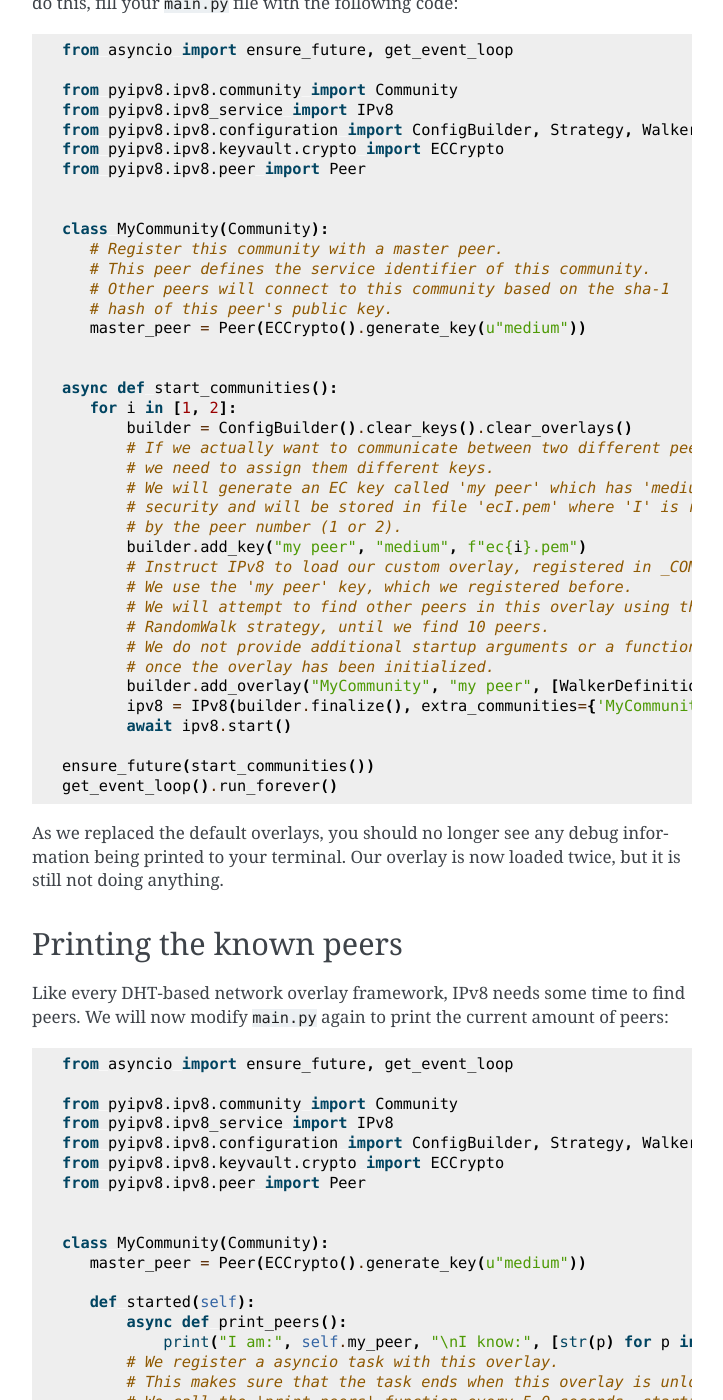
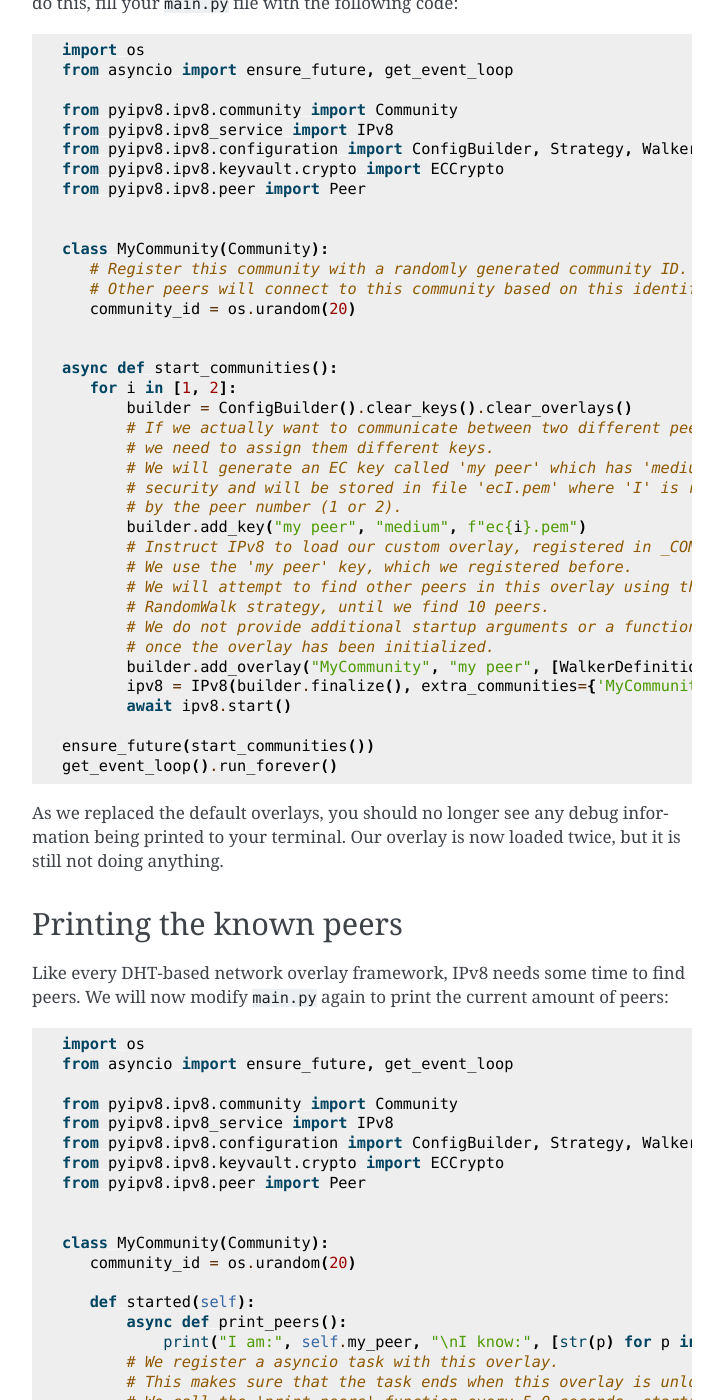
Before and after one commit to Tribler/py-ipv8, a Sphinx documentation site: the page built from doc/basics/overlay_tutorial.rst, in a window 1280 px wide and 1400 px high, scrolled down 2074 px. Shown: the whole window, without its empty margins (388-1111 px from the left). Built offline with Sphinx 7.4.7, drawn with Linux system fonts in a browser that asks for light colours; some of the changed text lies outside the part shown.

Commit message:
Removed master_peer references from docs

```diff
--- a/doc/basics/overlay_tutorial.rst
+++ b/doc/basics/overlay_tutorial.rst
@@ -106,6 +106,7 @@ To do this, fill your ``main.py`` file with the following code:
 
 .. code-block:: python
 
+    import os
     from asyncio import ensure_future, get_event_loop
 
     from pyipv8.ipv8.community import Community
@@ -116,11 +117,9 @@ To do this, fill your ``main.py`` file with the following code:
 
 
     class MyCommunity(Community):
-       # Register this community with a master peer.
-       # This peer defines the service identifier of this community.
-       # Other peers will connect to this community based on the sha-1
-       # hash of this peer's public key.
-       master_peer = Peer(ECCrypto().generate_key(u"medium"))
+       # Register this community with a randomly generated community ID.
+       # Other peers will connect to this community based on this identifier.
+       community_id = os.urandom(20)
 
 
     async def start_communities():
@@ -157,6 +156,7 @@ We will now modify ``main.py`` again to print the current amount of peers:
 
 .. code-block:: python
 
+    import os
     from asyncio import ensure_future, get_event_loop
 
     from pyipv8.ipv8.community import Community
@@ -167,7 +167,7 @@ We will now modify ``main.py`` again to print the current amount of peers:
 
 
     class MyCommunity(Community):
-       master_peer = Peer(ECCrypto().generate_key(u"medium"))
+       community_id = os.urandom(20)
 
        def started(self):
            async def print_peers():
@@ -213,6 +213,7 @@ Update your ``main.py`` once again to contain the following code:
 
 .. code-block:: python
 
+    import os
     from asyncio import ensure_future, get_event_loop
 
     from pyipv8.ipv8.community import Community
@@ -232,7 +233,7 @@ Update your ``main.py`` once again to contain the following code:
 
 
     class MyCommunity(Community):
-        master_peer = Peer(ECCrypto().generate_key(u"medium"))
+        community_id = os.urandom(20)
 
         def __init__(self, my_peer, endpoint, network):
             super(MyCommunity, self).__init__(my_peer, endpoint, network)
--- a/doc/reference/serialization.rst
+++ b/doc/reference/serialization.rst
@@ -228,14 +228,14 @@ Simply supply the payload classes you wish to unserialize to, to the decorator.
 
 As some internal messages and deprecated messages use some of the message range, you have the messages identifiers from 0 through 234 available for your custom message definitions.
 Once you register the message handler and have the appropriate decorator on the specified handler method your overlay can communicate with the Internet.
-In practice, given a ``MASTER_KEY`` and the payload definitions ``MyMessagePayload1`` and ``MyMessagePayload2``, this will look something like this example (see `the overlay tutorial <../../basics/overlay_tutorial>`_ for a complete runnable example):
+In practice, given a ``COMMUNITY_ID`` and the payload definitions ``MyMessagePayload1`` and ``MyMessagePayload2``, this will look something like this example (see `the overlay tutorial <../../basics/overlay_tutorial>`_ for a complete runnable example):
 
 
 .. code-block:: python
 
     class MyCommunity(Community):
 
-        master_peer = Peer(MASTER_KEY)
+        community_id = COMMUNITY_ID
 
         def __init__(*args, **kwargs):
             super(MyCommunity, self).__init__(*args, **kwargs)
```
